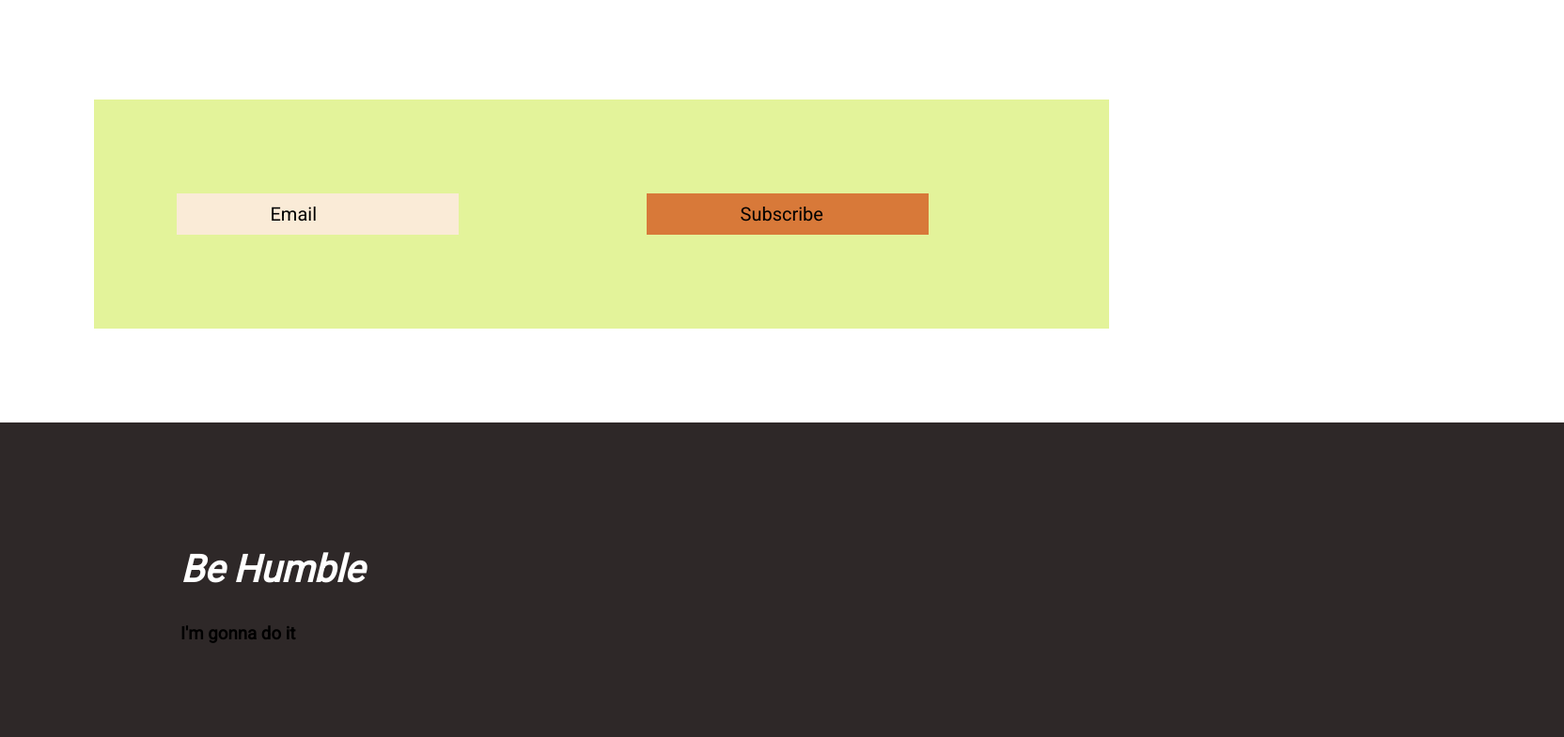
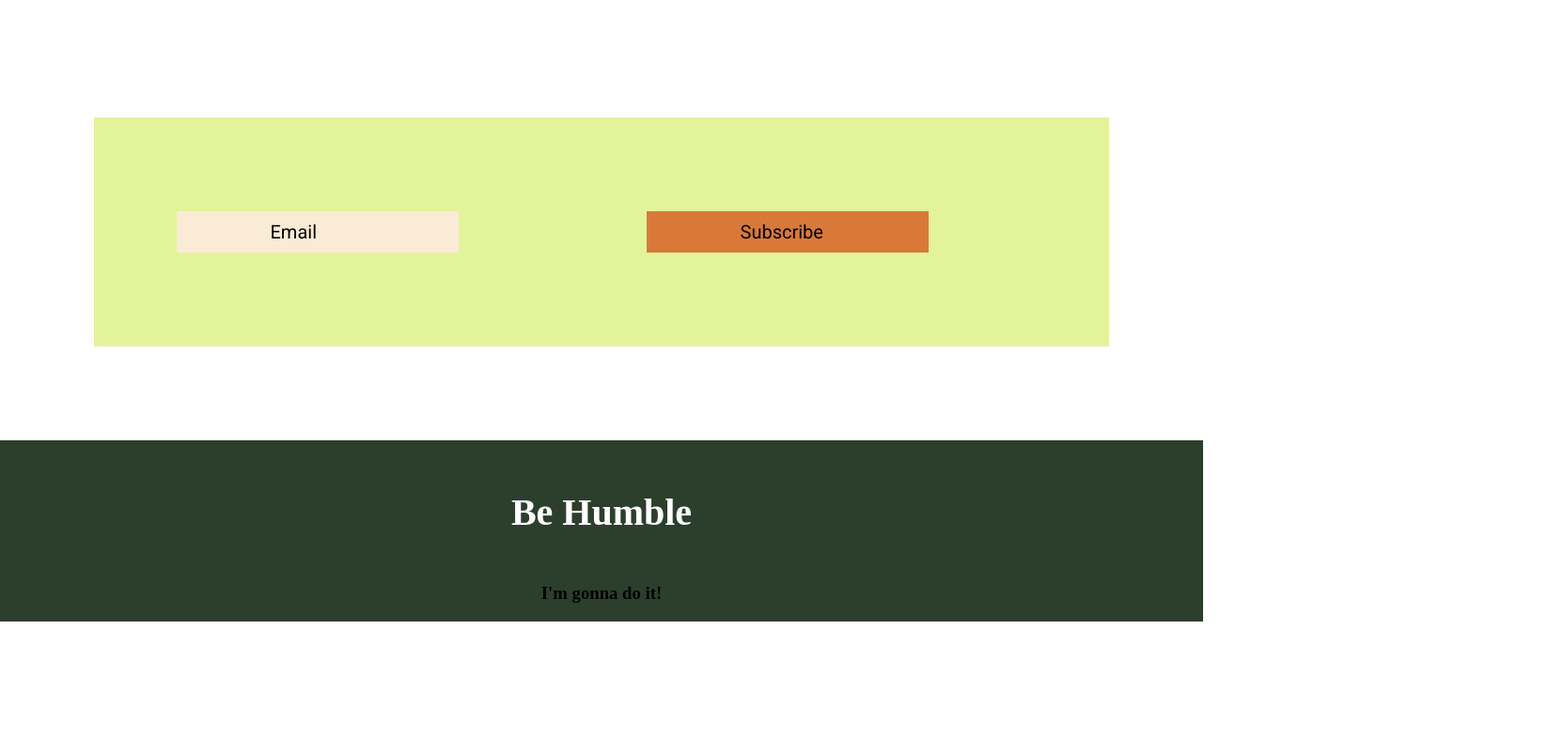
Before and after one commit to Sosukhin/Assignment-Repo, a plain HTML site: page First Assignment/index.html in a window 1280 px wide. Shown: the part 3117-3902 px from the top of the page at 94% size, 1664 px wide, since content can reach past the window. After the commit the page ends 3779 px from the top, so only its background shows below. Drawn offline with Linux system fonts and the light colour scheme.

Commit message:
again commit

```diff
--- a/First Assignment/index.html
+++ b/First Assignment/index.html
@@ -152,10 +152,11 @@
     <!--last part-->
     <section>
         <footer>
-            <div class="footer-design ">
-                <h2><i>Be Humble</i></h2>
+            <div class="footer-content">
+                <h2>Be Humble</h2>
+                <h3>I'm gonna do it!</h3>
 
-                <h3>I'm gonna do it</h3>
+
             </div>
 
         </footer>
--- a/First Assignment/style.css
+++ b/First Assignment/style.css
@@ -177,13 +177,22 @@ footer p {
 }
 
 /*last part*/
-
-
-.footer-design {
-
-    width: 100%;
-    padding: 100px 15%;
-    background-color: rgb(46, 40, 40);
-
+footer {
+    background: #2c3f2c;
+    font-family: 'Times New Roman', Times, serif;
+    padding-top: 20px;
 
 }
+
+.footer-content {
+
+    display: flex;
+    align-items: center;
+    justify-content: center;
+    flex-direction: column;
+
+}
+
+p {
+    text-size-adjust: 50px;
+}
```
